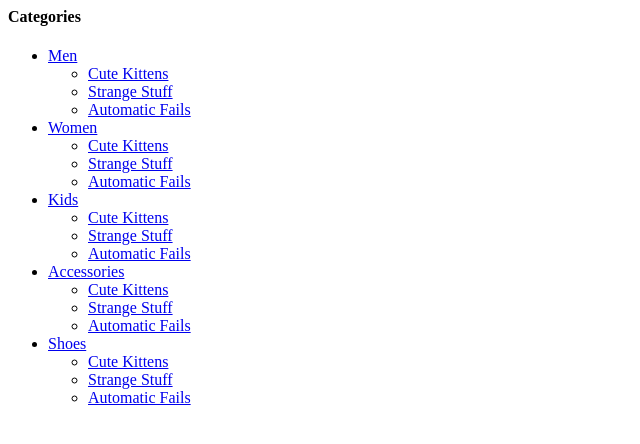
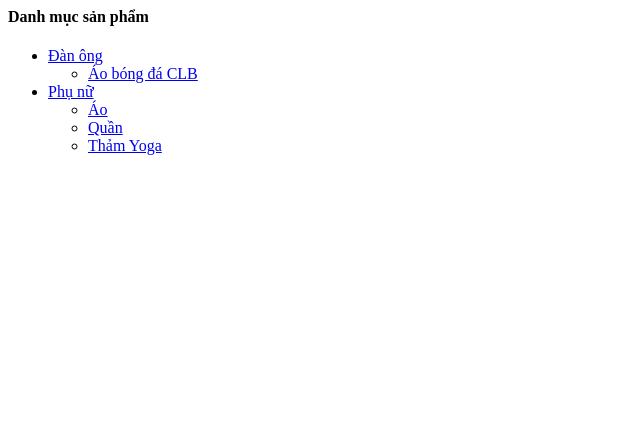
Before and after one commit to Marinmme/Web-quan-ao, a PHP site: page /Catelogy.php in a window 1280 px wide. Shown: the top 444 px of the page, without its empty margins (0-640 px from the left). Run offline with PHP 8.4, Linux system fonts and the light colour scheme.

Commit message:
Done Edit catelogy

```diff
--- a/layouts/Catelogy.php
+++ b/layouts/Catelogy.php
@@ -1,41 +1,23 @@
 <div class=" rsidebar span_1_of_left">
-						<h4 class="cate">Categories</h4>
+						<h4 class="cate">Danh mục sản phẩm</h4>
 							 <ul class="menu-drop">
-							<li class="item1"><a href="#">Men </a>
+							<li class="item1"><a href="#">Đàn ông </a>
 								<ul class="cute">
-									<li class="subitem1"><a href="product.html">Cute Kittens </a></li>
-									<li class="subitem2"><a href="product.html">Strange Stuff </a></li>
-									<li class="subitem3"><a href="product.html">Automatic Fails </a></li>
+									<li class="subitem1"><a href="ShopN.php">Áo bóng đá CLB </a></li>
+
+
 								</ul>
 							</li>
-							<li class="item2"><a href="#">Women </a>
+							<li class="item2"><a href="#">Phụ nữ </a>
 								<ul class="cute">
-									<li class="subitem1"><a href="product.html">Cute Kittens </a></li>
-									<li class="subitem2"><a href="product.html">Strange Stuff </a></li>
-									<li class="subitem3"><a href="product.html">Automatic Fails </a></li>
-								</ul>
-							</li>
-							<li class="item3"><a href="#">Kids</a>
-								<ul class="cute">
-									<li class="subitem1"><a href="product.html">Cute Kittens </a></li>
-									<li class="subitem2"><a href="product.html">Strange Stuff </a></li>
-									<li class="subitem3"><a href="product.html">Automatic Fails</a></li>
-								</ul>
-							</li>
-							<li class="item4"><a href="#">Accessories</a>
-								<ul class="cute">
-									<li class="subitem1"><a href="product.html">Cute Kittens </a></li>
-									<li class="subitem2"><a href="product.html">Strange Stuff </a></li>
-									<li class="subitem3"><a href="product.html">Automatic Fails</a></li>
+									<li class="subitem1"><a href="product.php">Áo </a></li>
+									<li class="subitem2"><a href="ShopQNu.php">Quần </a></li>
+									<li class="subitem3"><a href="ShopY.php">Thảm Yoga </a></li>
 								</ul>
 							</li>
 
-							<li class="item4"><a href="#">Shoes</a>
-								<ul class="cute">
-									<li class="subitem1"><a href="product.html">Cute Kittens </a></li>
-									<li class="subitem2"><a href="product.html">Strange Stuff </a></li>
-									<li class="subitem3"><a href="product.html">Automatic Fails </a></li>
-								</ul>
-							</li>
+
+
+
 						</ul>
 					</div>
```
